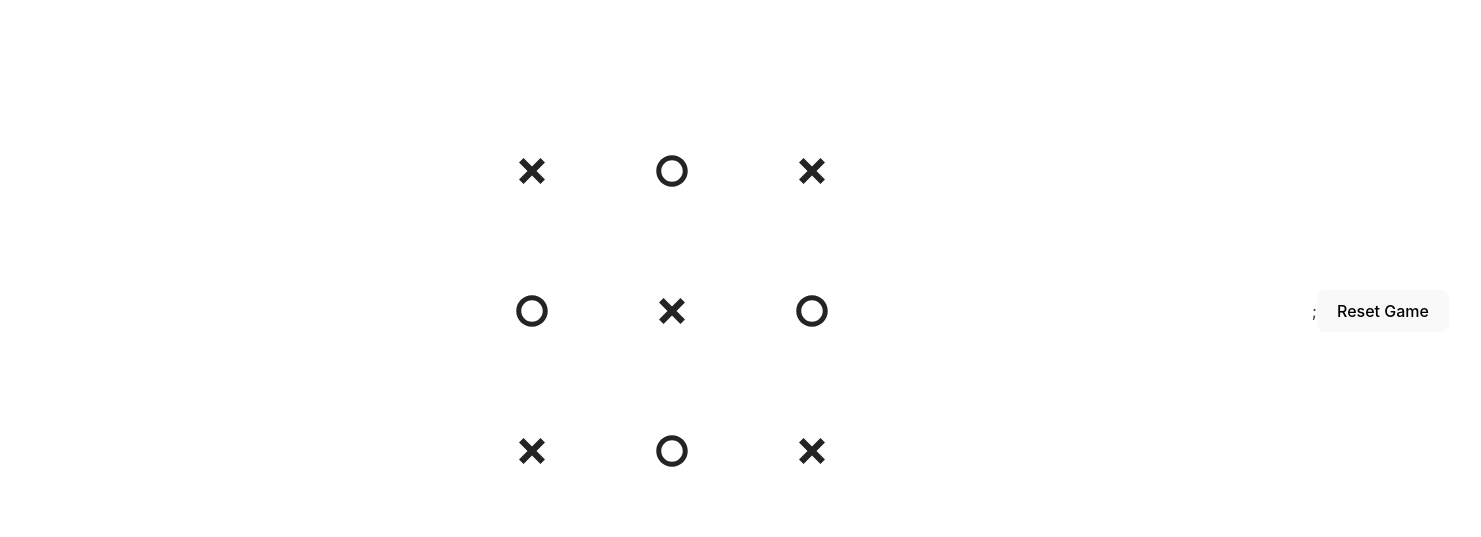
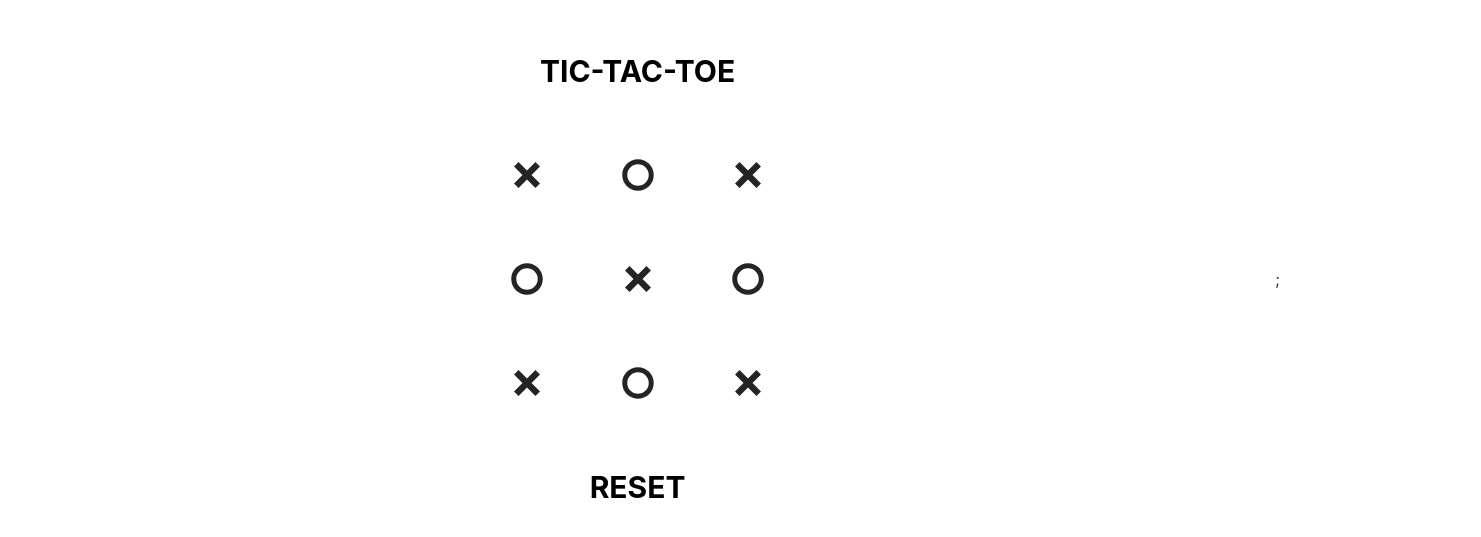
Before and after one commit to BenjaminMalachi/react-tictactoe, a React (Vite) app: page / in a window 1280 px wide. Shown: the part 121-658 px from the top of the page, 1481 px wide, since content can reach past the window. Built offline with nearby package versions, Linux system fonts and the light colour scheme.

Commit message:
feat: Add message and reset

```diff
--- a/src/App.css
+++ b/src/App.css
@@ -1,7 +1,7 @@
 #root {
   /* max-width: 1280px; */
   margin: 0 auto;
-  padding: 2rem;
+  /* padding: 2rem; */
   text-align: center;
 }
 
--- a/src/App.jsx
+++ b/src/App.jsx
@@ -9,7 +9,7 @@ import {
   resetGame,
 } from "./GameLogic";
 
-import { Box, Button, Flex } from "@chakra-ui/react";
+import { Box, Button, Flex, Grid, GridItem } from "@chakra-ui/react";
 import GameBoard from "./components/GameBoard";
 
 function App() {
@@ -57,11 +57,8 @@ function App() {
 
   return (
     <>
-      <Flex align="center" justify="center">
-        {/* <Box>TIC-TAC-TOE</Box> */}
+      <Flex align="center" justify="center" h="100vh" w="100vw">
         <GameBoard boardState={boardState} handleClick={handleClick} />;
-        {/* <Box>{message}</Box> */}
-        <Button onClick={resetGameHandler}>Reset Game</Button>
       </Flex>
     </>
   );
--- a/src/components/gameBoard.jsx
+++ b/src/components/gameBoard.jsx
@@ -3,26 +3,63 @@ import { Flex, Grid, GridItem } from "@chakra-ui/react";
 import Square from "./square";
 
 export default function GameBoard({ boardState, handleClick }) {
+  //To handle click
+  // (cell, index) => {
+  //   console.log(index);
+  //   props.handleClick(index, cell);
+  // }
+
   return (
     <Flex width="100vw" height="100vh" align="center" justify="center">
       <Grid
         p={10}
-        w={"400px"}
-        h={"400px"}
+        minW={"300px"}
+        minH={"500px"}
         templateColumns="repeat(3, 1fr)"
-        templateRows="repeat(3, 1fr)"
+        templateRows="repeat(5, 1fr)"
         gap={20}
       >
+        <GridItem
+          color={"black"}
+          fontWeight={"bold"}
+          fontSize={"30px"}
+          display="flex"
+          alignItems="center"
+          justifyContent="center"
+          colSpan={3}
+          rowSpan={1}
+          borderRadius={20}
+          bg="white"
+        >
+          TIC-TAC-TOE
+        </GridItem>
         {boardState.map((cell, index) => {
           return (
             <Square
-              handleClick={handleClick}
+              handleClick={(index, value) => {
+                console.log("Clicked");
+              }}
               key={index}
               cell={cell}
               index={index}
             />
           );
         })}
+        <GridItem
+          as="button"
+          color={"black"}
+          fontWeight={"bold"}
+          fontSize={"30px"}
+          display="flex"
+          alignItems="center"
+          justifyContent="center"
+          colSpan={3}
+          rowSpan={1}
+          borderRadius={20}
+          bg="white"
+        >
+          RESET
+        </GridItem>
       </Grid>
     </Flex>
   );
--- a/src/components/square.jsx
+++ b/src/components/square.jsx
@@ -15,14 +15,10 @@ export default function Square(props) {
     }
   };
 
-  //local handleClick function to pass index and cell to parent
-  const handleClick = () => {
-    props.handleClick(props.index, props.cell);
-  };
-
   return (
     <GridItem
-      onClick={handleClick}
+      as="button"
+      onClick={props.handleClick}
       borderRadius="20px"
       w="100%"
       h="100%"
```
